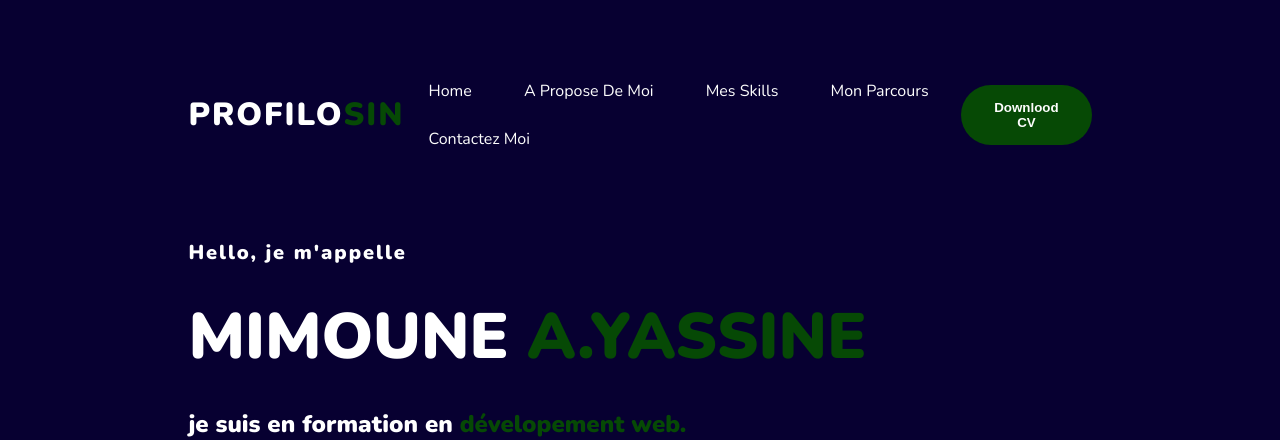
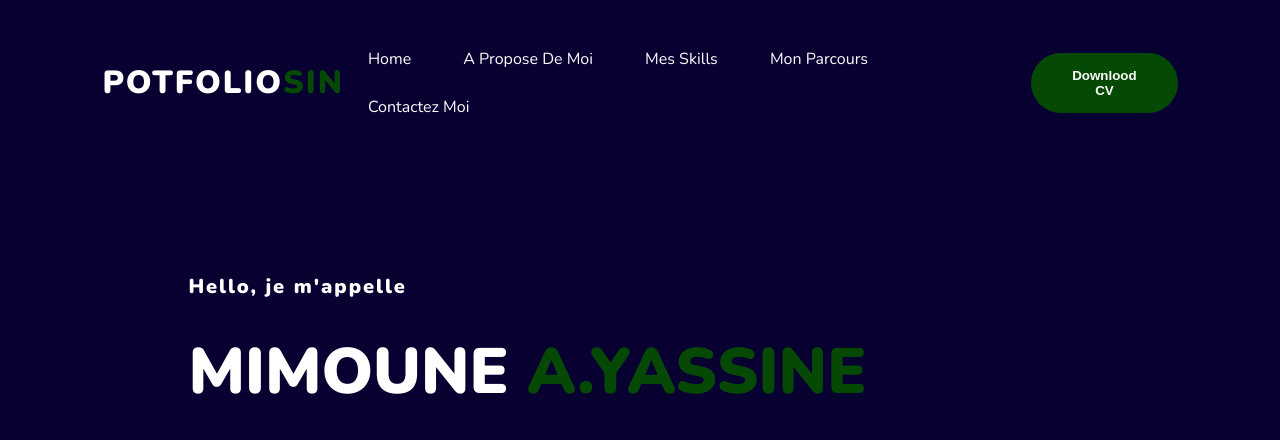
Before and after one commit to yassine-mi/projet-yassine, a plain HTML site: page index.html in a window 1280 px wide. Shown: the top 440 px of the page. Drawn offline with nearby package versions, Linux system fonts and the light colour scheme.

Commit message:
nav fixer c'est fait

```diff
--- a/index.html
+++ b/index.html
@@ -8,7 +8,7 @@
     <link rel="stylesheet" href="style.css">
     <link href="https://fonts.googleapis.com/css2?family=Nunito:wght@300;400;600;1000&display=swap" rel="stylesheet">
     <link href='https://unpkg.com/boxicons@2.1.4/css/boxicons.min.css' rel='stylesheet'>
-
+    <script type="module" src="script.js"></script>
 </head>
 
 <body>
@@ -16,7 +16,7 @@
 
     <section class="home">
         <nav>
-            <h2>PROFILO<span>SIN</span></h2>
+            <h2>POTFOLIO<span>SIN</span></h2>
             <ul>
                 <li><a href="#home">home</a></li>
                 <li><a href="#about">a propose de moi</a></li>
--- a/style.css
+++ b/style.css
@@ -8,8 +8,9 @@
 }
 
 * {
+    width: auto;
     margin: 0;
-    padding: 0;
+    padding-left: 0;
     box-sizing: border-box;
 }
 
@@ -53,12 +54,19 @@ span {
 
 
 nav {
+    background-color: var(--bg-color);
     padding-top: 2.2rem;
     padding-left: var(--pading);
     padding-right: var(--pading);
     display: flex;
     justify-content: space-between;
     align-items: center;
+    position: fixed;
+    top: 0;
+    right: 0;
+    left: 0;
+    padding-bottom: 2%;
+    z-index: 1;
 }
 
 nav ul li {
@@ -109,7 +117,8 @@ nav ul li a:hover {
 
 .content {
     flex-grow: 1;
-    padding: 0 var(--pading);
+    padding-left:  var(--pading);
+    padding-top: 200px;
     display: flex;
     align-items: center;
 }
```
